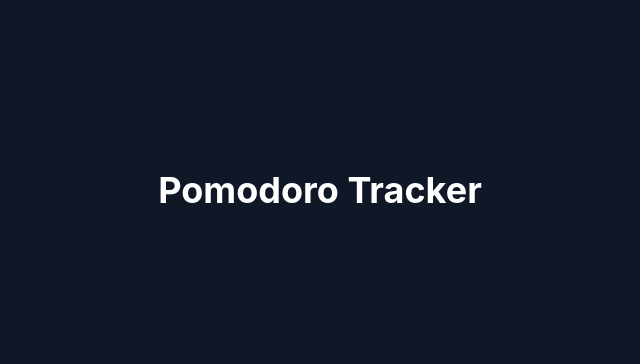
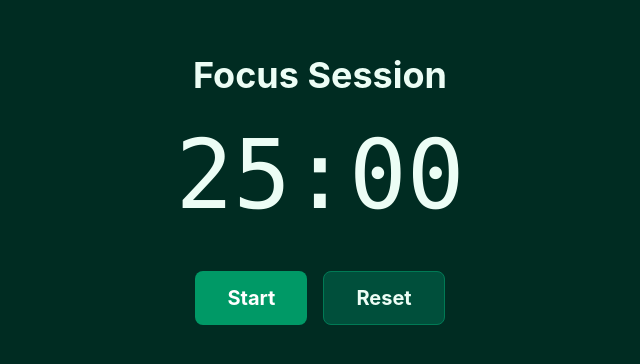
Before and after one commit to abikurian/pomodoro-tracker, a React (Vite) app: page / in a window 1280 px wide. Shown: the part 210-574 px from the top of the page, without its empty margins (320-960 px from the left). Built offline with nearby package versions, Linux system fonts and the light colour scheme.

Commit message:
feat: implement timer state, interval logic, and emerald ui

```diff
--- a/src/App.jsx
+++ b/src/App.jsx
@@ -1,8 +1,56 @@
+import { useState, useEffect } from 'react';
+
 function App() {
+  // 1. State: 1500 seconds = 25 minutes
+  const [timeLeft, setTimeLeft] = useState(1500);
+  const [isActive, setIsActive] = useState(false);
+
+  // 2. The Engine: Runs every time 'isActive' or 'timeLeft' changes
+  useEffect(() => {
+    let interval = null;
+    if (isActive && timeLeft > 0) {
+      // If active, subtract 1 second every 1000 milliseconds
+      interval = setInterval(() => {
+        setTimeLeft((time) => time - 1);
+      }, 1000);
+    } else {
+      // If paused or hit 0, stop the clock
+      clearInterval(interval);
+    }
+    // Cleanup function prevents memory leaks when the component re-renders
+    return () => clearInterval(interval);
+  }, [isActive, timeLeft]);
+
+  // 3. Formatting Math: Convert raw seconds into mm:ss layout
+  const minutes = Math.floor(timeLeft / 60);
+  const seconds = timeLeft % 60;
+  const displayTime = `${minutes.toString().padStart(2, '0')}:${seconds.toString().padStart(2, '0')}`;
+
   return (
-    <div className="bg-gray-900 min-h-screen text-white flex items-center justify-center">
-      <h1 className="text-4xl font-bold">Pomodoro Tracker</h1>
+    <div className="bg-emerald-950 min-h-screen text-emerald-50 flex flex-col items-center justify-center transition-colors duration-500">
+      <h1 className="text-4xl font-bold mb-8">Focus Session</h1>
+
+      <div className="text-8xl font-mono mb-12">
+        {displayTime}
+      </div>
+
+      <div className="flex gap-4">
+        <button
+          onClick={() => setIsActive(!isActive)}
+          className="bg-emerald-600 text-white px-8 py-3 rounded-lg font-bold text-xl hover:bg-emerald-500 transition-colors"
+        >
+          {isActive ? 'Pause' : 'Start'}
+        </button>
+
+        <button
+          onClick={() => { setIsActive(false); setTimeLeft(1500); }}
+          className="bg-emerald-900 border border-emerald-700 px-8 py-3 rounded-lg font-bold text-xl hover:bg-emerald-800 transition-colors"
+        >
+          Reset
+        </button>
+      </div>
     </div>
-  )
+  );
 }
-export default App
+
+export default App;
```
